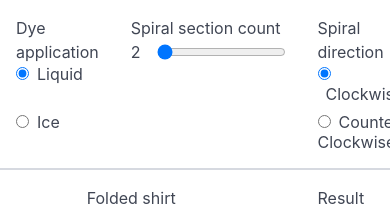
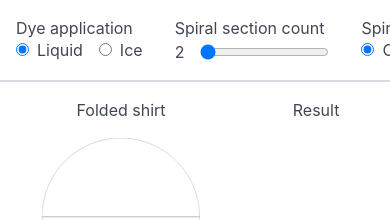
Before and after one commit to schwalbs/spiral-coloring, a React (Vite) app: page / in a window 390 px wide. Shown: the top 220 px of the page. Built offline with nearby package versions, Linux system fonts and the light colour scheme.

Commit message:
fix(SpiralControls): allow scrollable controls on mobile

```diff
--- a/src/App.module.css
+++ b/src/App.module.css
@@ -26,6 +26,7 @@
 .controlsContainer {
   grid-area: controls;
   border-block-end: 2px solid var(--bulma-border);
+  overflow-x: auto;
 }
 
 .companiesContainer {
--- a/src/components/SpiralControls/SpiralControls.tsx
+++ b/src/components/SpiralControls/SpiralControls.tsx
@@ -24,7 +24,7 @@ const SpiralControls: FC = () => {
 
   return (
     <div className="block is-flex is-gap-4">
-      <fieldset className="radios">
+      <fieldset className="radios is-flex-shrink-0">
         <legend>Dye application</legend>
         <label className="radio">
           <input
@@ -60,7 +60,7 @@ const SpiralControls: FC = () => {
           </span>
         </label>
       </div>
-      <fieldset className="radios">
+      <fieldset className="radios is-flex-shrink-0">
         <legend>Spiral direction</legend>
         <label className="radio">
           <input
```
